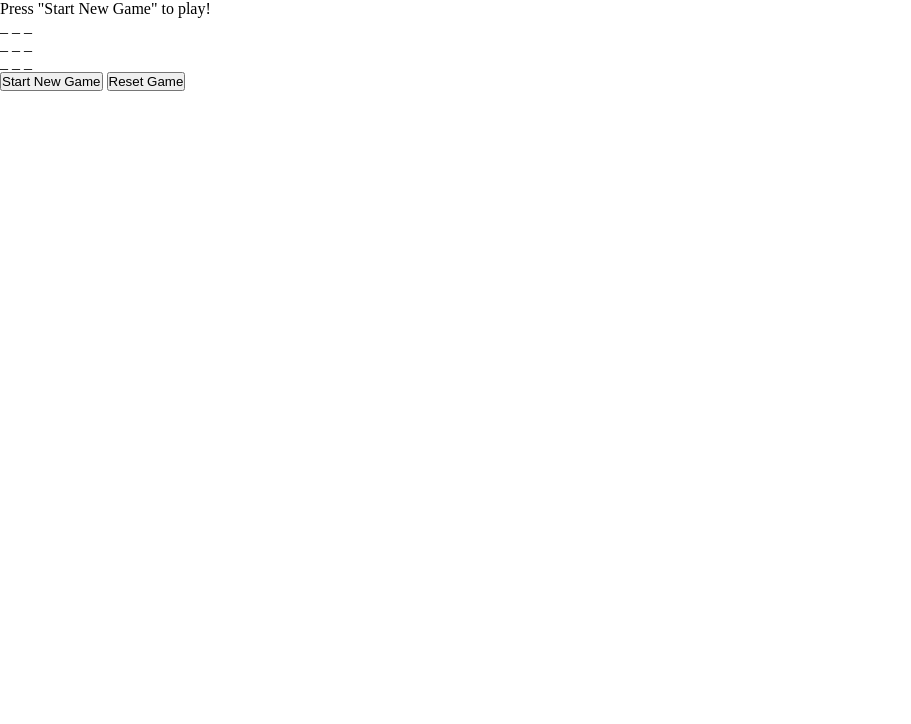
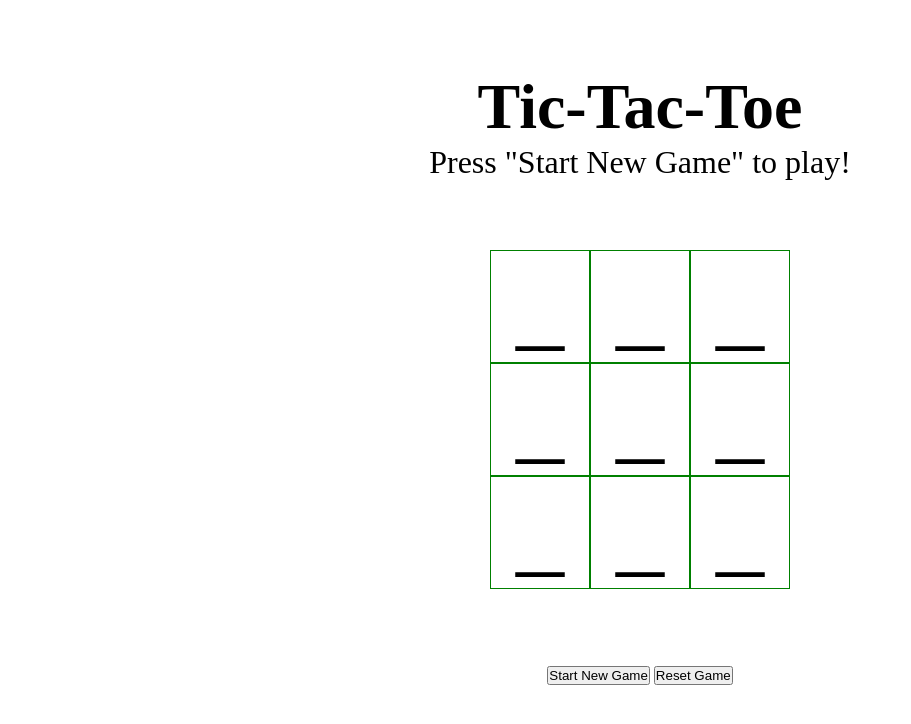
Before and after one commit to fau446/tic-tac-toe-js, a plain HTML site: page index.html in a window 1280 px wide. Shown: the whole page, without its empty margins (0-911 px from the left). Drawn offline with Linux system fonts and the light colour scheme.

Commit message:
Add basic layout using grid

```diff
--- a/index.html
+++ b/index.html
@@ -8,7 +8,10 @@
   <title>Tic-Tac-Toe</title>
 </head>
 <body>
-  <div class="display">Press "Start New Game" to play!</div>
+  <header>
+    <h1>Tic-Tac-Toe</h1>
+    <div class="display">Press "Start New Game" to play!</div>
+  </header>
   <ul class="board">
     <div class="row">
       <li class="space"></li>
@@ -27,8 +30,10 @@
     </div>
   </ul>
 
-  <button class="start" type="button">Start New Game</button>
-  <button class="reset" type="button">Reset Game</button>
+  <div class="buttons">
+    <button class="start" type="button">Start New Game</button>
+    <button class="reset" type="button">Reset Game</button>
+  </div>
 
   <div class="modal">
     <form action="" method="get">
--- a/style.css
+++ b/style.css
@@ -2,7 +2,39 @@
   box-sizing: border-box;
   margin: 0;
   padding: 0;
-  /* font-size: 2rem; */
+}
+
+body {
+  height: 100vh;
+  display: grid;
+  grid-template-rows: 1fr 1fr 1fr;
+  grid-template-columns: 1fr;
+  align-items: center;
+  text-align: center;
+}
+
+h1 {
+  font-size: 4rem;
+}
+
+.display {
+  font-size: 2rem;
+}
+
+.board {
+  font-size: 6rem;
+  width: 300px;
+  height: 300px;
+  display: grid;
+  justify-self: center;
+  grid-template-rows: 1fr 1fr 1fr;
+  grid-template-columns: 1fr;
+}
+
+.row {
+  display: grid;
+  grid-template-columns: 1fr 1fr 1fr;
+  grid-template-rows: 1fr;
 }
 
 ul {
@@ -10,7 +42,9 @@ ul {
 }
 
 li {
-  display: inline;
+  /* display: inline; */
+  border: 1px solid green;
+  cursor: pointer;
 }
 
 .modal {
```
